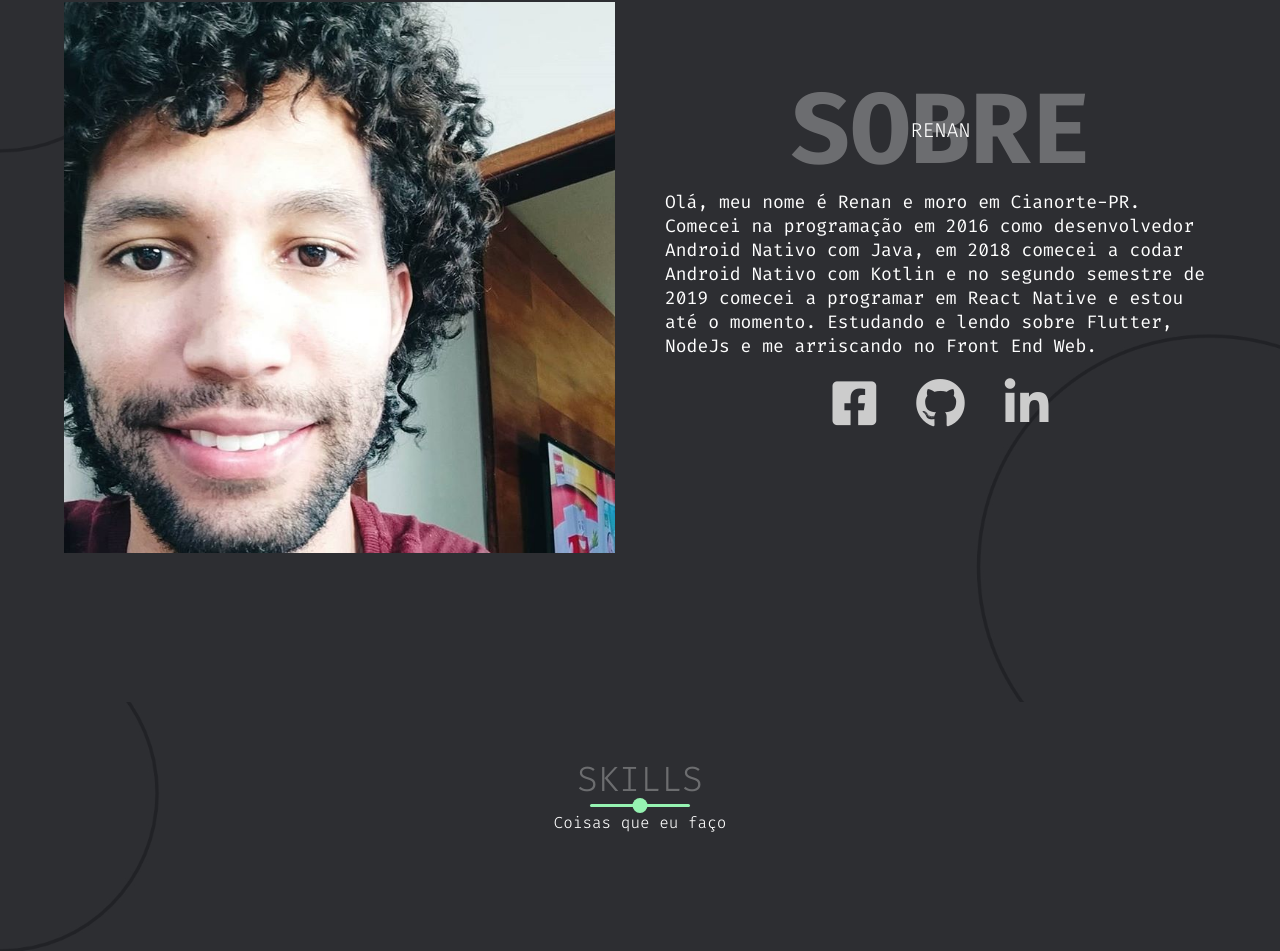
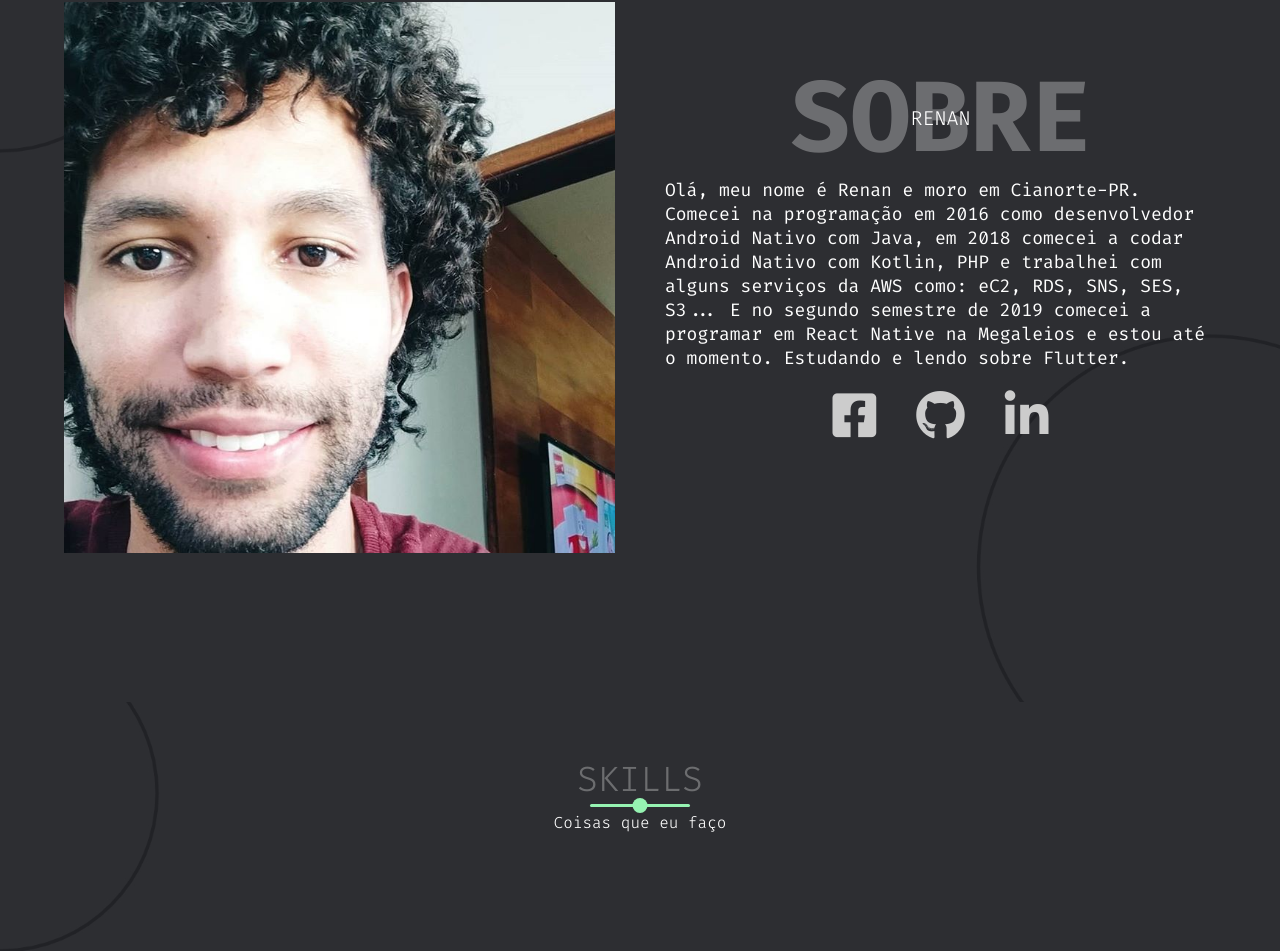
Before and after one commit to renankanu/kanu-portifolio, a Next.js app: page / in a window 1280 px wide. Shown: the part 898-1849 px from the top of the page. Built offline with nearby package versions, Linux system fonts and the light colour scheme.

Commit message:
Feature - change about me

```diff
--- a/src/components/About/index.tsx
+++ b/src/components/About/index.tsx
@@ -32,10 +32,10 @@ const About: React.FC = () => {
           <Description>
             {`Olá, meu nome é Renan e moro em Cianorte-PR.
             Comecei na programação em 2016 como desenvolvedor Android Nativo
-            com Java, em 2018 comecei a codar Android Nativo com Kotlin e no
-            segundo semestre de 2019 comecei a programar em React Native
-            e estou até o momento. Estudando e lendo sobre Flutter, NodeJs e
-            me arriscando no Front End Web.`}
+            com Java, em 2018 comecei a codar Android Nativo com Kotlin, PHP e
+            trabalhei com alguns serviços da AWS como: eC2, RDS, SNS, SES, S3...
+            E no segundo semestre de 2019 comecei a programar em React Native na Megaleios
+            e estou até o momento. Estudando e lendo sobre Flutter.`}
           </Description>
           <SocialMediaContainer>
             <NavList>
```
